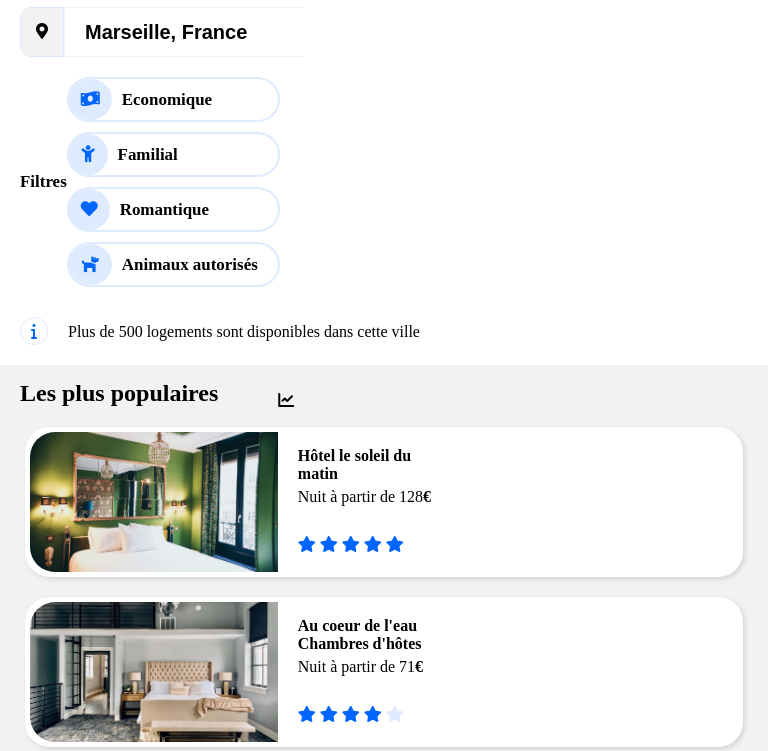
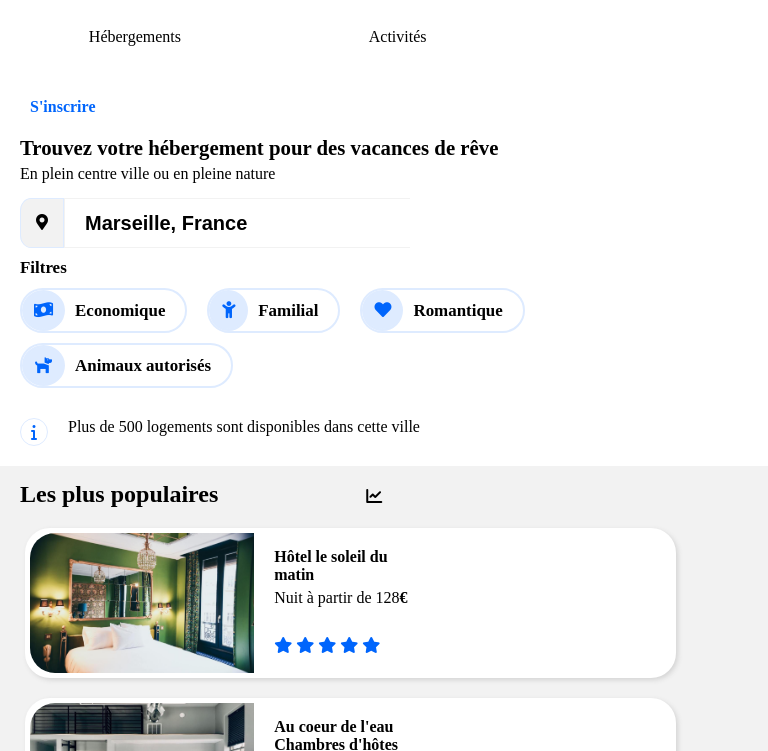
Before and after one commit to jzfD73/-Projet-Reservia-, a plain HTML site: page index.html in a window 768 px wide. Shown: the part 75-826 px from the top of the page. Drawn offline with Linux system fonts and the light colour scheme; a web font is replaced by a local one.

Commit message:
modification div filters en ul filters

```diff
--- a/index.html
+++ b/index.html
@@ -56,21 +56,31 @@
 			<button id="button-mobile" type="submit"><i class="fas fa-search"></i></button>
 		</div>
 		<div class="filters">
-			<p class="index-filters">Filtres</p>
-			<div class="filters-links" >
-				<div class="filter"><a class="links-sections links-sections-filters " href="#"><i class="fas fa-money-bill-wave filter-icons-color"></i>Economique</a></div>
-				<div class="filter"><a class="links-sections links-sections-filters " href="#"><i class="fas fa-child filter-icons-color"></i>Familial</a></div>
-				<div class="filter"><a class="links-sections links-sections-filters " href="#"><i class="fas fa-heart filter-icons-color"></i>Romantique</a></div>
-				<div class="filter"><a class="links-sections links-sections-filters " href="#"><i class="fas fa-dog filter-icons-color"></i>Animaux autorisés</a></div>
+			<!-- <p class="index-filters">Filtres</p> -->
+			<p class="">Filtres</p>
+			<!-- <div class="filters-links " > -->
+			<ul class="filters-links">
+				<!-- <div class="filter"><a class="links-sections links-sections-filters" href="#"><i class="fas fa-money-bill-wave filter-icons-color"></i>Economique</a></div> -->
+				<!-- <div class="filter"><a class="links-sections links-sections-filters " href="#"><i class="fas fa-money-bill-wave filter-icons-color"></i>Economique</a></div> -->
+				<li class="filter"><a class="links-sections links-sections-filters"href=""><i class="fas fa-money-bill-wave filter-icons-color"></i>Economique</a></li>
+				<li class="filter"><a class="links-sections links-sections-filters"href=""><i class="fas fa-child filter-icons-color"></i>Familial</a></li>
+				<li class="filter"><a class="links-sections links-sections-filters"href=""><i class="fas fa-heart filter-icons-color"></i>Romantique</a></li>
+				<li class="filter"><a class="links-sections links-sections-filters"href=""><i class="fas fa-dog filter-icons-color"></i>Animaux autorisés</a></li>
+
+				<!-- <div class="filter"><a class="links-sections links-sections-filters " href="#"><i class="fas fa-child filter-icons-color"></i>Familial</a></div> -->
+				<!-- <div class="filter"><a class="links-sections links-sections-filters " href="#"><i class="fas fa-heart filter-icons-color"></i>Romantique</a></div> -->
+				<!-- <div class="filter"><a class="links-sections links-sections-filters " href="#"><i class="fas fa-dog filter-icons-color"></i>Animaux autorisés</a></div>	 -->
+
 				<!-- <a class="links-sections links-sections-filters " href="#"><li class="filter"><i class="fas fa-money-bill-wave filter-icons-color"></i>Economique</li></a> -->
 				<!-- <a class="links-sections links-sections-filters " href="#"><li class="filter"><i class="fas fa-child filter-icons-color"></i>Familial</li></a> -->
 				<!-- <a class="links-sections links-sections-filters" href="#"><li class="filter"><i class="fas fa-heart filter-icons-color"></i>Romantique</li></a> -->
 				<!-- <a class="links-sections links-sections-filters" href="#"><li class="filter"><i class="fas fa-dog filter-icons-color"></i>Animaux autorisés</li></a> -->
-
-			</div>
+			</ul>
+			<!-- </div>			 -->
 		</div>
-		<div>
-			<p class="information"><i class="fas fa-info icon-info"></i>Plus de 500 logements sont disponibles dans cette ville</p>
+		<div class="info-container">
+			<div><i class="fas fa-info icon-info"></i></div>
+			<p class="information">Plus de 500 logements sont disponibles dans cette ville</p>
 		</div>
 		<section class="section-one">
 			<div class="container1">
@@ -194,7 +204,7 @@
 			<div class="container2 ">
 				<div class="title-icon-C2">
 					<h2>Les plus populaires</h2>
-					<div>
+					<div class="icon-C2">
 						<i class="fas fa-chart-line icon-chart"></i>
 					</div>
 				</div>
--- a/style.css
+++ b/style.css
@@ -172,6 +172,7 @@ h1 {
     flex-wrap: wrap;
 }
 .filters-links{
+    display: flex;
     margin: 8px;
     padding: 10px 20px 10px 20px;
     /* padding-left: 20px;
@@ -197,7 +198,7 @@ h1 {
 .filter{
     border: 2px solid #deebff;
     border-radius: 50px;
-    margin: 0px 20px 10px 0px;
+    margin: 0px 20px 0px 0px;
     padding-right: 20px;
 }
 .filter-icons-color{
@@ -240,17 +241,15 @@ h1 {
     padding: 20px;
     display: flex;
     justify-content: space-between;
-    /* flex-shrink: initial; */
 }
 h2{
     padding: 5px 0px 20px 10px;
     font-weight: bold;
 }
-
-
 h4{
     font-weight: bold;
 }
+
 .more-for-C1{
     padding-left: 20px;
     padding-top: 35px;
@@ -526,7 +525,7 @@ h4{
 /* RESPONSIVE */
                 /*MOBILE*/
 
-@media all and (min-width: 310px) and (max-width: 768px){
+@media all and  (max-width: 768px){
     body{
         margin: 0px;
         width: 100%;
@@ -534,6 +533,8 @@ h4{
     main{
         margin-left: 0px;
     }
+
+    /* header */
     #desktop{
         display: none;
     }
@@ -558,20 +559,13 @@ h4{
         border-bottom: 3px solid #0065fc;
     }
 
+    /* searcbar */
+    .searchbar{
+        width: 90%;
+    }
     .searchbar input{
-        width: 240px;
+        width: 50%;
     }
-    /* .searchbar button{
-        border: none;
-        width: 40%;
-        background-color: #0065fc;
-        color: white;
-        font-size: 1em;
-        font-weight: bold;
-        border-radius: 15px;
-        border-bottom-right-radius: 15px;
-    } */
-
     #button-desktop{
         display: none;
     }
@@ -583,22 +577,31 @@ h4{
         font-size: 1em;
         border-radius: 15px;
     }
-    .searchbar{
-        width: 90%;
-    }
+
+    /* filters */
     .filter{
         margin: 0px 20px 10px 0px;
     }
     .filters-links{
+        flex-wrap: wrap;
         margin: 10px 0px 0px 0px;
         padding: 0px;
     }
     .links-sections-filters{
-        padding-bottom: 10px;
+        /* padding-bottom: 10px; */
     }
-    .information{
+
+    /* information container */
+    .info-container{
+        display: flex;
         margin: 20px 0px 20px 0px;
     }
+    .icon-info{
+        margin-right: 0px;
+        margin-left: 20px;
+    }
+
+    /* section 1 - containers 1 & 2 */
     .section-one{
         flex-direction: column-reverse;
         padding: 0px;
@@ -607,34 +610,41 @@ h4{
         width: 100%;
         background-color: white;
     }
+
     #accomodations{
         padding-left: 30px;
     }
-    .more-for-C1{
-        padding-top: initial;
-        padding-left: 30px;
+    .thumbnailsC1{
+        width: 87%;
+        margin-left: 20px;
+        margin-bottom: 15px;
     }
-    .container2{
-        flex-wrap: wrap;
-        width: 100%;
-        border-radius: initial;
-    }
-
     .by-price{
         /* flex-wrap: wrap; */
       flex-direction: column;
       width: 100%;
       padding-bottom: 20px;
     }
-
-    .thumbnailsC1{
-        width: 87%;
-        margin-left: 20px;
-        margin-bottom: 15px;
+    .more-for-C1{
+        padding-top: initial;
+        padding-left: 30px;
+    }
+        /* container 2 */
+    .container2{
+        flex-wrap: wrap;
+        width: 100%;
+        border-radius: initial;
+        /* padding: 0px 0px 0px 25px; */
+    }
+    .icon-C2{
+        padding-bottom: 10px;
+        margin-left: 88px;
     }
     .thumbnailsC2{
-        width: 100%;
+        width: 87%;
     }
+
+    /* section 2 - container 3 */
     .container3{
         flex-direction: column;
         width: 100%;
@@ -642,9 +652,10 @@ h4{
     }
     #activities{
         margin-left: 10px;
+        margin-top: 20px;
     }
     .thumbnailsgeneralC3M{
-        width: 82%;
+        width: 87%;
         margin-left: 20px;
         margin-bottom: 20px;
         height: 200px;
@@ -653,6 +664,7 @@ h4{
         height: 140px;
     }
 
+    /* footer */
     .footer{
         flex-direction: column;
     }
@@ -663,22 +675,24 @@ h4{
 
                     /*TABLETTE*/
 }
-@media all and (min-width: 458px) and (max-width: 751px){
+@media all and (min-width: 768px) and (max-width: 960px){
     #desktop{
         width: 100%;
         display: flex;
     }
-    .navbar{
-        display: ;
-    }
+
     #mobile{
         display: none;
     }
     #button-mobile{
         display: none;
+    }.section1{
+        display: flex;
+        flex-direction: column-reverse;
     }
 }
-@media all and (min-width: 768px) and (max-width:1440PX){
+
+@media all and (min-width: 960px) and (max-width:1440PX){
     #desktop{
         width: 100%;
     }
@@ -688,4 +702,3 @@ h4{
     #button-mobile{
         display: none;
     }
-}
```
